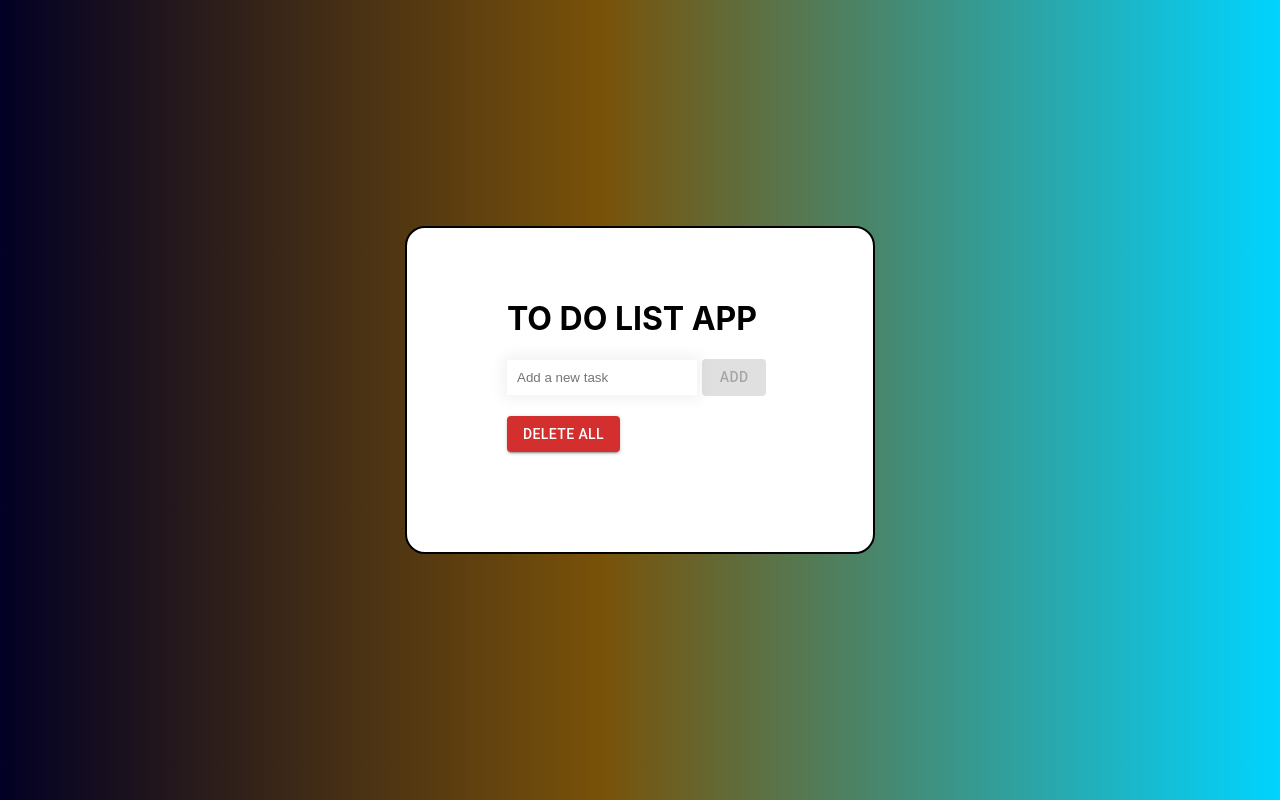
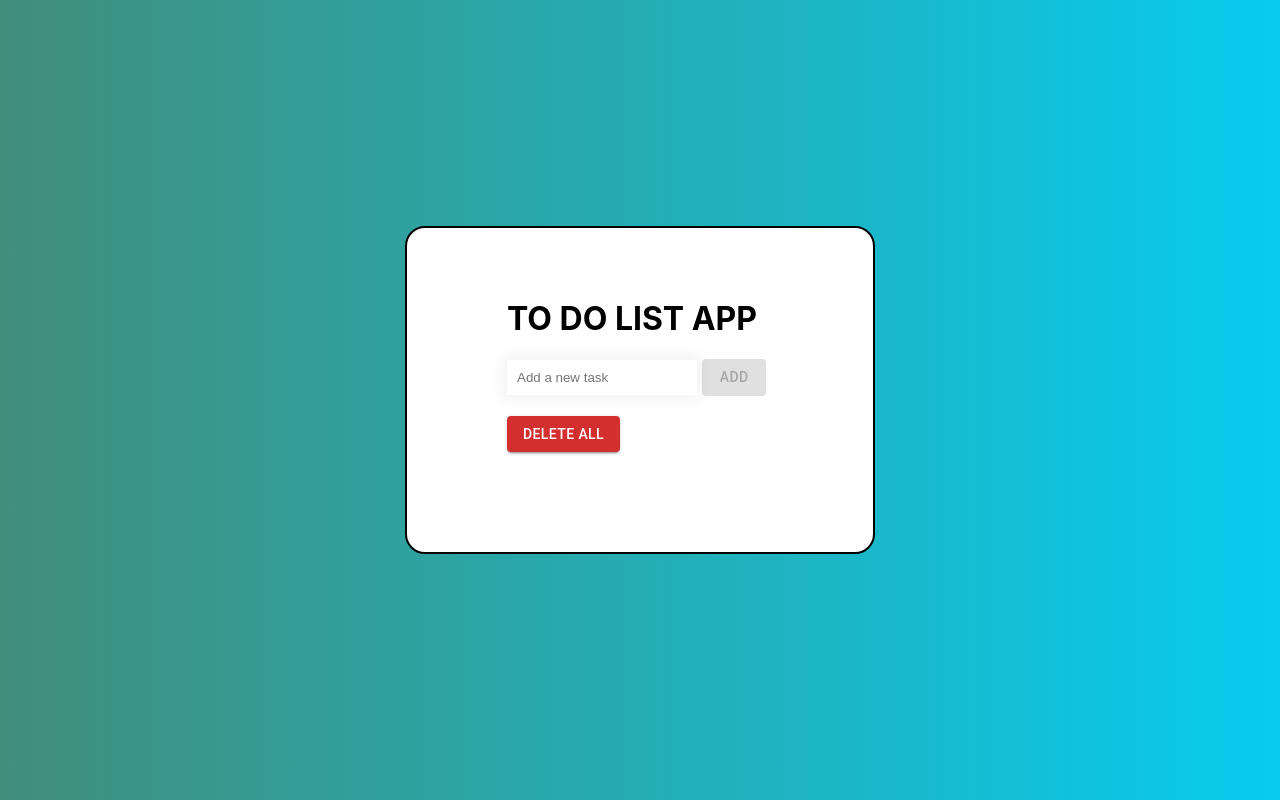
Before and after one commit to kamrangondal/todo, a React (Create React App) app: page / in a window 1280 px wide. Built offline with nearby package versions, Linux system fonts and the light colour scheme.

Commit message:
animation-css-background

```diff
--- a/src/App.css
+++ b/src/App.css
@@ -8,7 +8,22 @@
   height: 100vh;
   background: rgb(2,0,36);
   background: linear-gradient(90deg, rgba(2,0,36,1) 0%, rgba(121,82,9,1) 47%, rgba(0,212,255,1) 100%);
+  animation: gradient 15s ease infinite;
+  background-size: 400% 400%;
 }
+
+@keyframes gradient {
+	0% {
+		background-position: 0% 50%;
+	}
+	50% {
+		background-position: 100% 50%;
+	}
+	100% {
+		background-position: 0% 50%;
+	}
+}
+
 
 .flex-items {
   display: block;
```
Also changed, not shown: src/App.js (+12 -10 lines).
